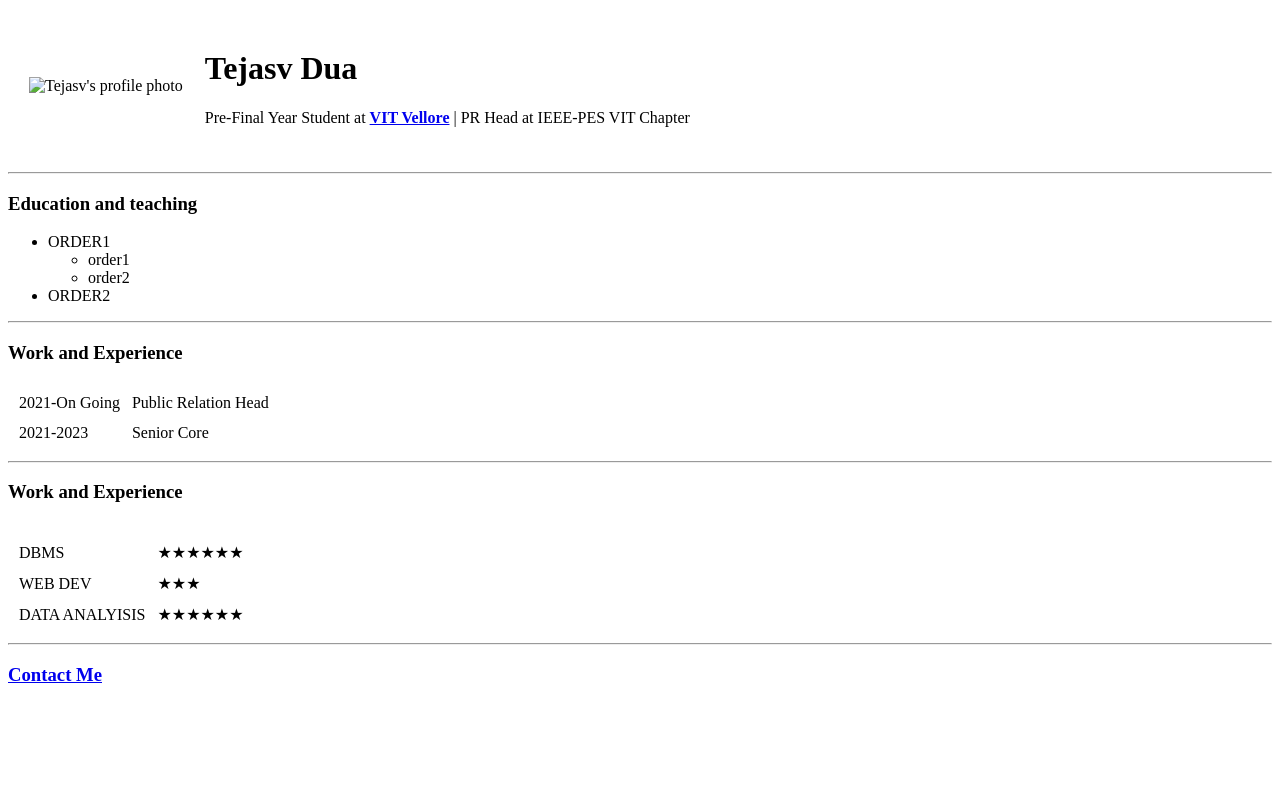
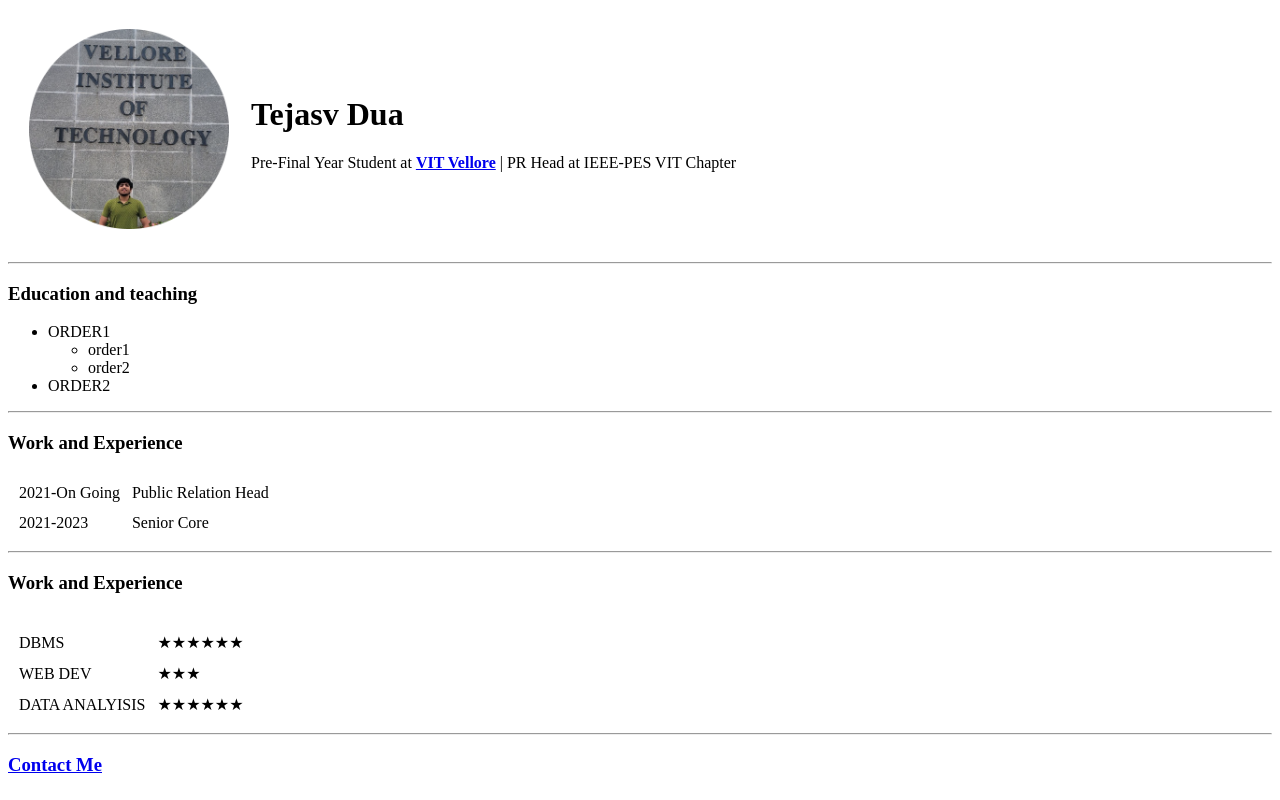
Before and after one commit to TejasvDua/CV, a plain HTML site: page index.html in a window 1280 px wide. Drawn offline with Linux system fonts and the light colour scheme.

Commit message:
Update index.html
updated photo file

```diff
--- a/index.html
+++ b/index.html
@@ -6,7 +6,7 @@
 <body>
 <table cellspacing="20" border="0">
     <tr>
-        <td><img src="C:\Users\shweta dua\Desktop\vscode\my phtot.png" alt= "Tejasv's profile photo"  width="200" height="200"></td>
+        <td><img src="photo.png" alt= "Tejasv's profile photo"  width="200" height="200"></td>
         <td><h1>Tejasv Dua</h1>
             <p>Pre-Final Year Student at <strong><a href="https://www.linkedin.com/in/tejasv-dua/">VIT Vellore</a></strong> | PR Head at IEEE-PES VIT Chapter </p>
             </td>
```
